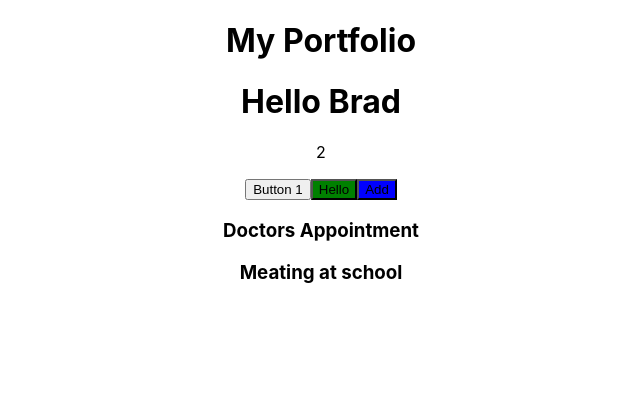
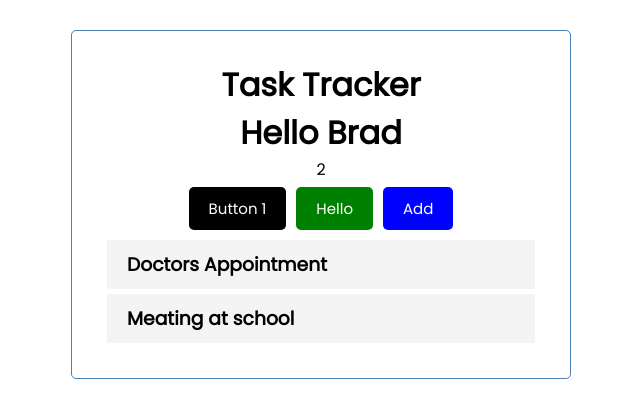
Before and after one commit to ayennac/my-portfolio, a React (Create React App) app: page / in a window 1280 px wide. Shown: the top 418 px of the page, without its empty margins (319-959 px from the left). Built offline with nearby package versions, Linux system fonts and the light colour scheme.

Commit message:
added Task component

```diff
--- a/src/App.js
+++ b/src/App.js
@@ -1,4 +1,8 @@
 import './App.css';
+
+//https://www.youtube.com/watch?v=w7ejDZ8SWv8&t=3214s
+
+import { useState } from 'react'
 
 
 import Header from './components/Header'
@@ -16,15 +20,32 @@
         console.log('Click')
   }
 
+  {/*State is immutable. You can't use 'tasks.push()' to update tasks. Everytime you update tasks it sends task again to change state*/}
+  {/*Task is here rather than in the component tasks because we ultimately will use the data of tasks everywhere in the app.
+  By putting it in the component tasks. we limit it to just tasks.js.
+  */}
+  const[tasks, setTasks] = useState([{
+    id: 1,
+    text: 'Doctors Appointment',
+    day: 'Feb 5th at 2:30pm',
+    reminder: true,
+    },
+    {
+    id: 2,
+    text: 'Meating at school',
+    day: 'Feb 6th at 1:30 pm',
+    reminder: true,
+    }
+    ]
+    )
+
   return (
     <div className="App">
 
       {/*Header is declared as a component and imported from the components folder */}
       <div className ='container'>
         <Header />
-      </div>
-
-      <h1>Hello {name}</h1>
+        <h1>Hello {name}</h1>
 
       {/* JS operations can be done in line with the curly braces */}
       <p>{1 + 1}</p>
@@ -34,7 +55,10 @@
 
       <Button color = 'green' text ='Hello'/>
       <Button color = 'blue' text = 'Add' onClick = {onClick} />
-      <Tasks/>
+      <Tasks tasks = {tasks}/>
+      </div>
+
+
 
 
     </div>
--- a/src/components/Header.js
+++ b/src/components/Header.js
@@ -1,8 +1,6 @@
 const Header = () => {
     return (
-        <header>
-            <h1>My Portfolio</h1>
-        </header>
+        <h1>Task Tracker</h1>
     )
 }
 
--- /dev/null
+++ b/src/components/Task.js
@@ -0,0 +1,9 @@
+const Task = ({ task}) =>{
+    return (
+        <div className = 'task'>
+            <h3>{task}</h3>
+        </div>
+    )
+}
+
+export default Task
--- a/src/components/Tasks.js
+++ b/src/components/Tasks.js
@@ -1,28 +1,10 @@
+import Task from './Task'
 
-import { useState } from 'react'
+const Tasks=({tasks}) =>{
 
-
-//State is immutable. You can't use 'tasks.push()' to update tasks
-//Everytime you update tasks
-
-const Tasks=() =>{
-    const[tasks, setTasks] = useState([{
-            id: 1,
-            text: 'Doctors Appointment',
-            day: 'Feb 5th at 2:30pm',
-            reminder: true,
-            },
-            {
-            id: 2,
-            text: 'Meating at school',
-            day: 'Feb 6th at 1:30 pm',
-            reminder: true,
-            }
-        ]
-        )
     return (
         <>
-        {tasks.map((task) => (<h3 key = {task.id}> {task.text}</h3>))}
+        {tasks.map((task) => (<Task key = {task.id} task={task.text}/>))}
         </>
     )
 }
--- a/src/index.css
+++ b/src/index.css
@@ -1,13 +1,112 @@
-body {
+@import url('https://fonts.googleapis.com/css2?family=Poppins:wght@300;400&display=swap');
+
+* {
+  box-sizing: border-box;
   margin: 0;
-  font-family: -apple-system, BlinkMacSystemFont, 'Segoe UI', 'Roboto', 'Oxygen',
-    'Ubuntu', 'Cantarell', 'Fira Sans', 'Droid Sans', 'Helvetica Neue',
-    sans-serif;
-  -webkit-font-smoothing: antialiased;
-  -moz-osx-font-smoothing: grayscale;
+  padding: 0;
 }
 
-code {
-  font-family: source-code-pro, Menlo, Monaco, Consolas, 'Courier New',
-    monospace;
+body {
+  font-family: 'Poppins', sans-serif;
 }
+
+.container {
+  max-width: 500px;
+  margin: 30px auto;
+  overflow: auto;
+  min-height: 300px;
+  border: 1px solid steelblue;
+  padding: 30px;
+  border-radius: 5px;
+}
+
+.header {
+  display: flex;
+  justify-content: space-between;
+  align-items: center;
+  margin-bottom: 20px;
+}
+
+.btn {
+  display: inline-block;
+  background: #000;
+  color: #fff;
+  border: none;
+  padding: 10px 20px;
+  margin: 5px;
+  border-radius: 5px;
+  cursor: pointer;
+  text-decoration: none;
+  font-size: 15px;
+  font-family: inherit;
+}
+
+.btn:focus {
+  outline: none;
+}
+
+.btn:active {
+  transform: scale(0.98);
+}
+
+.btn-block {
+  display: block;
+  width: 100%;
+}
+
+.task {
+  background: #f4f4f4;
+  margin: 5px;
+  padding: 10px 20px;
+  cursor: pointer;
+}
+
+.task.reminder {
+  border-left: 5px solid green;
+}
+
+.task h3 {
+  display: flex;
+  align-items: center;
+  justify-content: space-between;
+}
+
+.add-form {
+  margin-bottom: 40px;
+}
+
+.form-control {
+  margin: 20px 0;
+}
+
+.form-control label {
+  display: block;
+}
+
+.form-control input {
+  width: 100%;
+  height: 40px;
+  margin: 5px;
+  padding: 3px 7px;
+  font-size: 17px;
+}
+
+.form-control-check {
+  display: flex;
+  align-items: center;
+  justify-content: space-between;
+}
+
+.form-control-check label {
+  flex: 1;
+}
+
+.form-control-check input {
+  flex: 2;
+  height: 20px;
+}
+
+footer {
+  margin-top: 30px;
+  text-align: center;
+}
```
